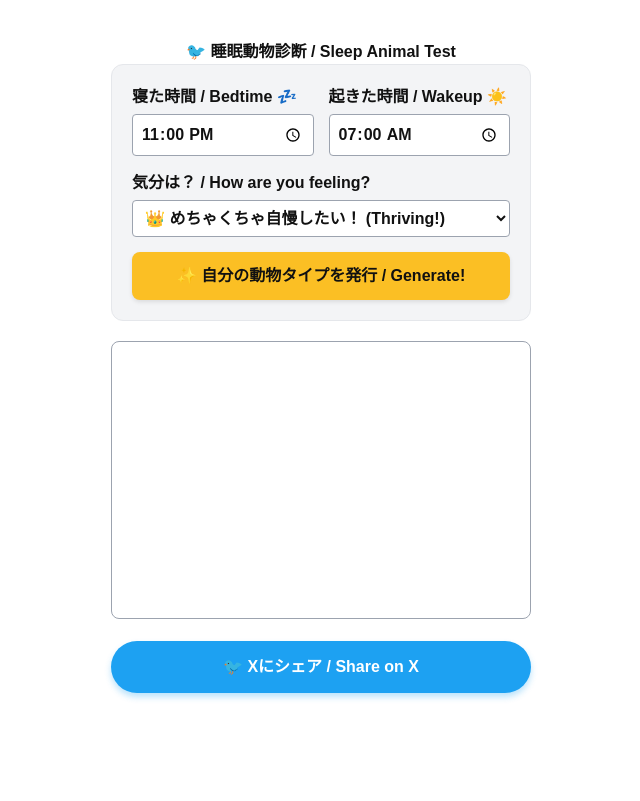
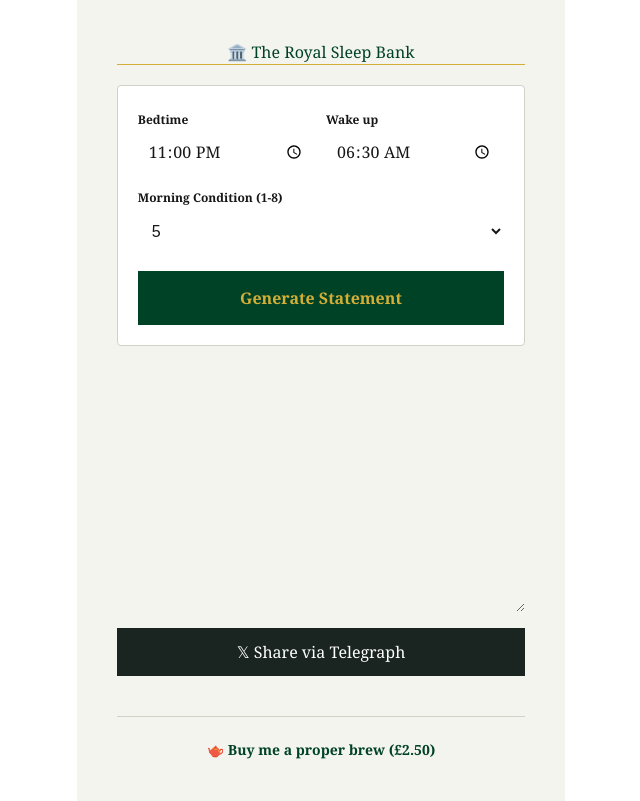
Before and after one commit to damarin2/sleep-bank, a Next.js app: page / in a window 1280 px wide. Shown: the whole page, without its empty margins (319-959 px from the left). Built offline with nearby package versions, Linux system fonts and the light colour scheme.

Commit message:
sense of accomplishment

```diff
--- a/app/page.tsx
+++ b/app/page.tsx
@@ -2,260 +2,121 @@
 
 import React, { useState } from 'react';
 
-// --- 🦁 グループ分けされた動物の睡眠データ（バイリンガル対応） ---
+// 動物データはそのまま活用（省略せずコードに含めます）
 const ANIMAL_TIERS = [
-  {
-    maxHours: 4,
-    tierName: "2時間 / 2h",
-    animals: [
-      { nameJa: "キリン", nameEn: "Giraffe", emoji: "🦒", messageJa: "超ショートスリーパー！立ったまま寝る達人です。", messageEn: "Ultimate short sleeper! A master of sleeping standing up." },
-      { nameJa: "ウマ", nameEn: "Horse", emoji: "🐴", messageJa: "立ったまま器用に仮眠をとる省エネな睡眠スタイルです。", messageEn: "An energy-saving sleep style, adept at napping while standing." },
-      { nameJa: "ロバ", nameEn: "Donkey", emoji: "🫏", messageJa: "短い睡眠でもしっかり休息をとるタフな動物です。", messageEn: "A tough animal that gets proper rest even with a short sleep." }
-    ]
-  },
-  {
-    maxHours: 6,
-    tierName: "4時間 / 4h",
-    animals: [
-      { nameJa: "ウシ", nameEn: "Cow", emoji: "🐄", messageJa: "反芻しながら休むため、熟睡の時間は短めです。", messageEn: "Rests while chewing the cud, so deep sleep is brief." },
-      { nameJa: "ゾウ", nameEn: "Elephant", emoji: "🐘", messageJa: "巨体を維持するため、食べる時間が長く睡眠は短めです。", messageEn: "Sleeps less because it spends so much time eating to maintain its massive body." },
-      { nameJa: "ヒツジ", nameEn: "Sheep", emoji: "🐑", messageJa: "群れで安全を確保しながら、短時間で睡眠をとります。", messageEn: "Sleeps in short bursts while ensuring safety in numbers." }
-    ]
-  },
-  {
-    maxHours: 8,
-    tierName: "6時間 / 6h",
-    animals: [
-      { nameJa: "ハイイロアザラシ", nameEn: "Gray Seal", emoji: "🦭", messageJa: "水中でも陸上でも器用に寝る、なかなかの睡眠上手です。", messageEn: "Quite the sleep expert, snoozing effortlessly both on land and in water." }
-    ]
-  },
-  {
-    maxHours: 10,
-    tierName: "8時間 / 8h",
-    animals: [
-      { nameJa: "ウサギ", nameEn: "Rabbit", emoji: "🐇", messageJa: "実は結構寝るタイプ。安全な場所でぐっすり休みます。", messageEn: "Actually sleeps quite a bit. Rests soundly in a safe place." },
-      { nameJa: "ブタ", nameEn: "Pig", emoji: "🐖", messageJa: "人間と同じくらい理想的な睡眠時間をとる動物です。", messageEn: "An animal that gets an ideal amount of sleep, much like humans." }
-    ]
-  },
-  {
-    maxHours: 12,
-    tierName: "10時間 / 10h",
-    animals: [
-      { nameJa: "ヒョウ", nameEn: "Leopard", emoji: "🐆", messageJa: "木の上でリラックス。肉食動物ならではの余裕のある睡眠です。", messageEn: "Relaxing up in the trees. A leisurely sleep typical of apex predators." },
-      { nameJa: "モグラ", nameEn: "Mole", emoji: "🐾", messageJa: "暗い土の中で安心しきって、たっぷり眠ります。", messageEn: "Sleeps deeply and securely in the dark soil." },
-      { nameJa: "ハリネズミ", nameEn: "Hedgehog", emoji: "🦔", messageJa: "夜に備えて、昼間は丸くなってぐっすり夢の中です。", messageEn: "Curled up dreaming all day to prepare for the night." }
-    ]
-  },
-  {
-    maxHours: 14,
-    tierName: "12時間 / 12h",
-    animals: [
-      { nameJa: "ゴリラ", nameEn: "Gorilla", emoji: "🦍", messageJa: "ベッドを作って寝る賢い動物！しっかり睡眠をとります。", messageEn: "A smart animal that makes its own bed! Gets plenty of solid sleep." },
-      { nameJa: "キツネ", nameEn: "Fox", emoji: "🦊", messageJa: "ふかふかのしっぽに包まれて、たっぷり休息をとります。", messageEn: "Gets plenty of rest wrapped up in its fluffy tail." },
-      { nameJa: "オオカミ", nameEn: "Wolf", emoji: "🐺", messageJa: "仲間と一緒に安心して長めの睡眠をとります。", messageEn: "Takes long, secure sleeps alongside its pack." }
-    ]
-  },
-  {
-    maxHours: 16,
-    tierName: "14時間 / 14h",
-    animals: [
-      { nameJa: "ネコ", nameEn: "Cat", emoji: "🐈", messageJa: "一日中ゴロゴロしてエネルギーを充電します。", messageEn: "Lounges around all day recharging its energy." },
-      { nameJa: "ハムスター", nameEn: "Hamster", emoji: "🐹", messageJa: "夜中の大運動会に備えて、昼間はたっぷり爆睡します。", messageEn: "Sleeps heavily during the day to prep for its midnight marathon." }
-    ]
-  },
-  {
-    maxHours: 18,
-    tierName: "16時間 / 16h",
-    animals: [
-      { nameJa: "ホッキョクジリス", nameEn: "Arctic Squirrel", emoji: "🐿️", messageJa: "冬眠の達人！厳しい寒さを乗り越える驚異的な睡眠力です。", messageEn: "A hibernation master! Incredible sleeping power to survive the bitter cold." }
-    ]
-  },
-  {
-    maxHours: 20,
-    tierName: "18時間 / 18h",
-    animals: [
-      { nameJa: "アルマジロ", nameEn: "Armadillo", emoji: "🪖", messageJa: "硬い甲羅で丸まりながら、一日の大半を寝て過ごします。", messageEn: "Spends most of the day sleeping curled up in its hard shell." }
-    ]
-  },
-  {
-    maxHours: 99,
-    tierName: "20時間以上 / 20h+",
-    animals: [
-      { nameJa: "コアラ", nameEn: "Koala", emoji: "🐨", messageJa: "ユーカリを消化するため、一日中寝ている伝説のスリーパー。", messageEn: "A legendary sleeper, snoozing all day to digest eucalyptus." },
-      { nameJa: "ナマケモノ", nameEn: "Sloth", emoji: "🦥", messageJa: "省エネの極み！動くことすら忘れて圧倒的な睡眠を貪ります。", messageEn: "The ultimate energy saver! Forgets to even move and simply devours sleep." }
-    ]
-  }
+  { maxHours: 4, tierName: "2h", animals: [{ nameJa: "アーバン・フォックス", nameEn: "Urban Fox", emoji: "🦊", messageJa: "住宅ローンの金利で眠れなかったのかい？ひどい顔だよ。", messageEn: "Late night worrying about the mortgage rates? You look dreadful." }] },
+  { maxHours: 6, tierName: "4h", animals: [{ nameJa: "ハト", nameEn: "Pigeon", emoji: "🕊️", messageJa: "M25の渋滞を避けるための早起きかな？悲惨な日常だね。", messageEn: "Up early to beat the M25 traffic? A truly tragic existence." }] },
+  { maxHours: 8, tierName: "6h", animals: [{ nameJa: "アナグマ", nameEn: "Badger", emoji: "🦡", messageJa: "週末に庭の雑草を猛烈に抜き、天気の文句を言うには十分だ。", messageEn: "Enough energy to aggressively weed the garden and complain about the weather." }] },
+  { maxHours: 10, tierName: "8h", animals: [{ nameJa: "コーギー", nameEn: "Corgi", emoji: "🐶", messageJa: "完璧で賢明な8時間。BBCラジオ4を聴く準備は万端だ。", messageEn: "A perfectly sensible 8 hours. Ready for BBC Radio 4." }] },
+  { maxHours: 14, tierName: "12h", animals: [{ nameJa: "ハイランド・カウ", nameEn: "Highland Cow", emoji: "🐂", messageJa: "今日はバンクホリデー（祝日）に違いない。のんびりしたまえ。", messageEn: "Must be a bank holiday. Enjoy doing absolutely nothing." }] },
+  { maxHours: 99, tierName: "14h+", animals: [{ nameJa: "貴族の飼い猫", nameEn: "Aristocrat's Cat", emoji: "🐈", messageJa: "引退した貴族のような睡眠だ。仕事はあるのかい？", messageEn: "Sleeping like a retired aristocrat. Do you even have a job?" }] }
 ];
 
-export default function TwitterShareExperiment() {
+export default function SleepDiaryApp() {
   const [bedtime, setBedtime] = useState<string>("23:00");
-  const [wakeupTime, setWakeupTime] = useState<string>("07:00");
-  const [mood, setMood] = useState<string>("boast");
+  const [wakeupTime, setWakeupTime] = useState<string>("06:30");
+  // 💡 気分を1-8のスコア（初期値は真ん中の5）に変更
+  const [moodScore, setMoodScore] = useState<string>("5");
   const [text, setText] = useState<string>("");
   const [matchedAnimal, setMatchedAnimal] = useState<any>(null);
 
-  const getSleepDuration = (bed: string, wake: string): number => {
-    if (!bed || !wake) return 0;
-    const [bedHour, bedMin] = bed.split(':').map(Number);
-    const [wakeHour, wakeMin] = wake.split(':').map(Number);
+  const handleGenerateText = () => {
+    const hours = (startTime: string, endTime: string) => {
+      const [sh, sm] = startTime.split(':').map(Number);
+      const [eh, em] = endTime.split(':').map(Number);
+      let s = sh + sm/60, e = eh + em/60;
+      return e < s ? e + 24 - s : e - s;
+    };
 
-    let bedDecimal = bedHour + (bedMin / 60);
-    let wakeDecimal = wakeHour + (wakeMin / 60);
+    const sleepHours = hours(bedtime, wakeupTime);
+    const displayHours = sleepHours.toFixed(1);
+    const earnedQuid = sleepHours * 50000;
+    const compactFormatter = new Intl.NumberFormat('en-GB', { notation: 'compact', maximumFractionDigits: 1 });
+    const formattedQuid = compactFormatter.format(earnedQuid);
 
-    if (wakeDecimal < bedDecimal) {
-      wakeDecimal += 24;
+    let animal = ANIMAL_TIERS.find(t => sleepHours < t.maxHours)?.animals[0];
+    setMatchedAnimal(animal);
+
+    // 💡 スコアに応じたシニカルな判定ロジック
+    const score = parseInt(moodScore);
+    let commentJa = "", commentEn = "";
+    if (score >= 7) {
+      commentJa = "素晴らしい。今日も一日乗り切ろう。🎩";
+      commentEn = "Splendid. Ready to face the day.";
+    } else if (score >= 5) {
+      commentJa = "まあまあ。文句は言えないね。🌂";
+      commentEn = "Mustn't grumble, I suppose.";
+    } else if (score >= 3) {
+      commentJa = "クタクタだ。早くベッドに戻りたい。🛌";
+      commentEn = "Absolutely shattered. Barely functioning.";
+    } else {
+      commentJa = "最悪の目覚めだ。濃い紅茶が必要。🫖";
+      commentEn = "In desperate need of a proper brew.";
     }
 
-    return wakeDecimal - bedDecimal;
-  };
+    const line = `━━━━━━━━━━━━━━━`;
+    setText(`
+🏛️ The Royal Sleep Bank 🏛️
+${line}
+🛌 Time：${displayHours}h
+🦁 Animal：${animal?.nameEn} ${animal?.emoji}
+💰 Balance：£${formattedQuid}
+⭐️ Condition：${moodScore}/8
+${line}
+🇬🇧 ${animal?.messageEn}
+🇯🇵 ${animal?.messageJa}
 
-  const handleGenerateText = () => {
-    const hours = getSleepDuration(bedtime, wakeupTime);
-    const displayHours = Number.isInteger(hours) ? hours : hours.toFixed(1);
+🗣️ EN: ${commentEn}
+🗣️ JP: ${commentJa}
 
-    const earnedZzz = hours * 100000;
-    const formattedZzz = earnedZzz.toLocaleString();
-
-    let possibleAnimals: any[] = [];
-    let currentTierName = "";
-
-    for (const tier of ANIMAL_TIERS) {
-      if (hours < tier.maxHours) {
-        possibleAnimals = tier.animals;
-        currentTierName = tier.tierName;
-        break;
-      }
-    }
-
-    const randomIndex = Math.floor(Math.random() * possibleAnimals.length);
-    const randomAnimal = possibleAnimals[randomIndex];
-
-    setMatchedAnimal({ ...randomAnimal, tierName: currentTierName });
-
-    const line = `───────────────`;
-
-    // 気分コメントのバイリンガル設定
-    let commentJa = "";
-    let commentEn = "";
-
-    if (mood === "boast") {
-      commentJa = "圧倒的睡眠！これで今日も絶好調だぜ👑";
-      commentEn = "Overwhelming sleep! Feeling absolutely invincible today👑";
-    } else if (mood === "humble") {
-      commentJa = "今日もコツコツ睡眠預金を積み立てました🍵";
-      commentEn = "Steadily built up my sleep savings again today🍵";
-    } else if (mood === "tired") {
-      commentJa = "なんとか寝たけど、もっとがっつり寝たい🥺";
-      commentEn = "Barely slept, I just want to crash for hours🥺";
-    }
-
-    const generatedString = `
-🏧 睡眠預金 / Sleep Bank 🏧
-${line}
-🛌 時間 / Time：${displayHours}h (${bedtime}〜${wakeupTime})
-🦁 動物 / Animal：${randomAnimal.nameJa} (${randomAnimal.nameEn}) ${randomAnimal.emoji}
-💰 預金 / Deposit：${formattedZzz} Zzz
-${line}
-🇯🇵 ${randomAnimal.messageJa}
-🇬🇧 ${randomAnimal.messageEn}
-
-🗣️ JP: ${commentJa}
-🗣️ EN: ${commentEn}
-
-👇あなたも睡眠を価値に変える
-#BANK_OF_Zzz #睡眠貯金
-`.trim();
-
-    setText(generatedString);
-  };
-
-  const handleShare = () => {
-    if (!text) {
-      alert("先にテキストを生成してください！ / Please generate text first!");
-      return;
-    }
-    const encodedText = encodeURIComponent(text);
-    const twitterUrl = `https://twitter.com/intent/tweet?text=${encodedText}`;
-    window.open(twitterUrl, '_blank', 'noopener,noreferrer');
+#RoyalSleepBank #SleepDiaryUK
+`.trim());
   };
 
   return (
-    <div style={{ padding: '40px', fontFamily: 'sans-serif', maxWidth: '500px', margin: '0 auto', color: '#333', backgroundColor: '#fff', minHeight: '100vh' }}>
-      <h2 style={{ textAlign: 'center', color: '#111', fontWeight: 'bold' }}>🐦 睡眠動物診断 / Sleep Animal Test</h2>
+    <div style={{ padding: '40px', fontFamily: 'Georgia, serif', maxWidth: '500px', margin: '0 auto', backgroundColor: '#F4F4EE', minHeight: '100vh' }}>
+      <h2 style={{ textAlign: 'center', color: '#004225', borderBottom: '1px solid #D4AF37' }}>🏛️ The Royal Sleep Bank</h2>
 
-      <div style={{ backgroundColor: '#f3f4f6', padding: '20px', borderRadius: '12px', marginBottom: '20px', border: '1px solid #e5e7eb' }}>
-
-        <div style={{ display: 'flex', gap: '15px', marginBottom: '15px' }}>
+      <div style={{ backgroundColor: '#fff', padding: '20px', border: '1px solid #D1D1C6', borderRadius: '4px', marginTop: '20px' }}>
+        <div style={{ display: 'flex', gap: '10px', marginBottom: '15px' }}>
           <div style={{ flex: 1 }}>
-            <label style={{ display: 'block', fontWeight: 'bold', marginBottom: '5px', color: '#111' }}>寝た時間 / Bedtime 💤</label>
-            <input
-              type="time"
-              value={bedtime}
-              onChange={(e) => setBedtime(e.target.value)}
-              style={{ padding: '8px', width: '100%', boxSizing: 'border-box', borderRadius: '4px', border: '1px solid #9ca3af', backgroundColor: '#fff', color: '#111', fontSize: '16px', fontWeight: 'bold' }}
-            />
+            <label style={{ fontSize: '12px', fontWeight: 'bold' }}>Bedtime</label>
+            <input type="time" value={bedtime} onChange={(e) => setBedtime(e.target.value)} style={{ width: '100%', padding: '10px' }} />
           </div>
           <div style={{ flex: 1 }}>
-            <label style={{ display: 'block', fontWeight: 'bold', marginBottom: '5px', color: '#111' }}>起きた時間 / Wakeup ☀️</label>
-            <input
-              type="time"
-              value={wakeupTime}
-              onChange={(e) => setWakeupTime(e.target.value)}
-              style={{ padding: '8px', width: '100%', boxSizing: 'border-box', borderRadius: '4px', border: '1px solid #9ca3af', backgroundColor: '#fff', color: '#111', fontSize: '16px', fontWeight: 'bold' }}
-            />
+            <label style={{ fontSize: '12px', fontWeight: 'bold' }}>Wake up</label>
+            <input type="time" value={wakeupTime} onChange={(e) => setWakeupTime(e.target.value)} style={{ width: '100%', padding: '10px' }} />
           </div>
         </div>
 
-        <div style={{ marginBottom: '15px' }}>
-          <label style={{ display: 'block', fontWeight: 'bold', marginBottom: '5px', color: '#111' }}>気分は？ / How are you feeling?</label>
+        {/* 💡 ここが1-8のセレクトボックスに変更した部分 */}
+        <div style={{ marginBottom: '20px' }}>
+          <label style={{ fontSize: '12px', fontWeight: 'bold', display: 'block', marginBottom: '5px' }}>Morning Condition (1-8)</label>
           <select
-            value={mood}
-            onChange={(e) => setMood(e.target.value)}
-            style={{ padding: '8px', width: '100%', borderRadius: '4px', border: '1px solid #9ca3af', backgroundColor: '#fff', color: '#111', fontSize: '16px', fontWeight: 'bold' }}
+            value={moodScore}
+            onChange={(e) => setMoodScore(e.target.value)}
+            style={{ width: '100%', padding: '10px', fontFamily: 'sans-serif' }}
           >
-            <option value="boast">👑 めちゃくちゃ自慢したい！ (Thriving!)</option>
-            <option value="humble">🍵 控えめに報告したい (Just okay)</option>
-            <option value="tired">🥺 疲れをアピールしたい (Exhausted...)</option>
+            {[1, 2, 3, 4, 5, 6, 7, 8].map(n => (
+              <option key={n} value={n}>{n === 8 ? "8 (Excellent)" : n === 1 ? "1 (Ghastly)" : n}</option>
+            ))}
           </select>
         </div>
 
-        <button
-          onClick={handleGenerateText}
-          style={{ width: '100%', padding: '12px', backgroundColor: '#fbbf24', color: '#111', border: 'none', borderRadius: '8px', fontSize: '16px', fontWeight: 'bold', cursor: 'pointer', boxShadow: '0 2px 4px rgba(0,0,0,0.1)' }}
-        >
-          ✨ 自分の動物タイプを発行 / Generate!
+        <button onClick={handleGenerateText} style={{ width: '100%', padding: '15px', backgroundColor: '#004225', color: '#D4AF37', fontWeight: 'bold', cursor: 'pointer', border: 'none' }}>
+          Generate Statement
         </button>
       </div>
 
-      {matchedAnimal && (
-        <div style={{ textAlign: 'center', padding: '20px', backgroundColor: '#fff', border: '3px dashed #fbbf24', borderRadius: '12px', marginBottom: '20px' }}>
-          <p style={{ margin: 0, color: '#555', fontSize: '14px', fontWeight: 'bold' }}>＼ あなたの睡眠は… / Your sleep is... ／</p>
-          <div style={{ fontSize: '60px', margin: '10px 0' }}>{matchedAnimal.emoji}</div>
-          <h3 style={{ margin: 0, fontSize: '24px', color: '#111' }}>
-            【{matchedAnimal.nameJa} / {matchedAnimal.nameEn}】
-          </h3>
-          <p style={{ fontSize: '15px', color: '#222', marginTop: '15px', lineHeight: '1.6', fontWeight: 'bold' }}>
-            🇯🇵 {matchedAnimal.messageJa}
-          </p>
-          <p style={{ fontSize: '15px', color: '#555', marginTop: '5px', lineHeight: '1.6', fontWeight: 'bold' }}>
-            🇬🇧 {matchedAnimal.messageEn}
-          </p>
-        </div>
-      )}
+      <textarea value={text} readOnly rows={12} style={{ width: '100%', marginTop: '20px', padding: '15px', fontFamily: 'monospace', fontSize: '12px' }} />
 
-      <textarea
-        value={text}
-        onChange={(e) => setText(e.target.value)}
-        rows={12}
-        style={{ width: '100%', padding: '12px', borderRadius: '8px', border: '1px solid #9ca3af', backgroundColor: '#fff', color: '#111', fontSize: '14px', fontWeight: '500', resize: 'none', marginBottom: '15px', lineHeight: '1.5' }}
-      />
+      <button onClick={() => window.open(`https://twitter.com/intent/tweet?text=${encodeURIComponent(text)}`)} style={{ width: '100%', padding: '12px', backgroundColor: '#1A2421', color: '#fff', marginTop: '10px', cursor: 'pointer' }}>
+        𝕏 Share via Telegraph
+      </button>
 
-      <button
-        onClick={handleShare}
-        style={{ width: '100%', padding: '14px', backgroundColor: '#1DA1F2', color: 'white', border: 'none', borderRadius: '9999px', fontSize: '16px', fontWeight: 'bold', cursor: 'pointer', boxShadow: '0 4px 6px rgba(29, 161, 242, 0.3)' }}
-      >
-        🐦 Xにシェア / Share on X
-      </button>
+      <div style={{ marginTop: '40px', textAlign: 'center', borderTop: '1px solid #D1D1C6', paddingTop: '20px' }}>
+        <a href="YOUR_LINK_HERE" target="_blank" style={{ color: '#004225', fontSize: '14px', textDecoration: 'none', fontWeight: 'bold' }}>🫖 Buy me a proper brew (£2.50)</a>
+      </div>
     </div>
   );
 }
```
